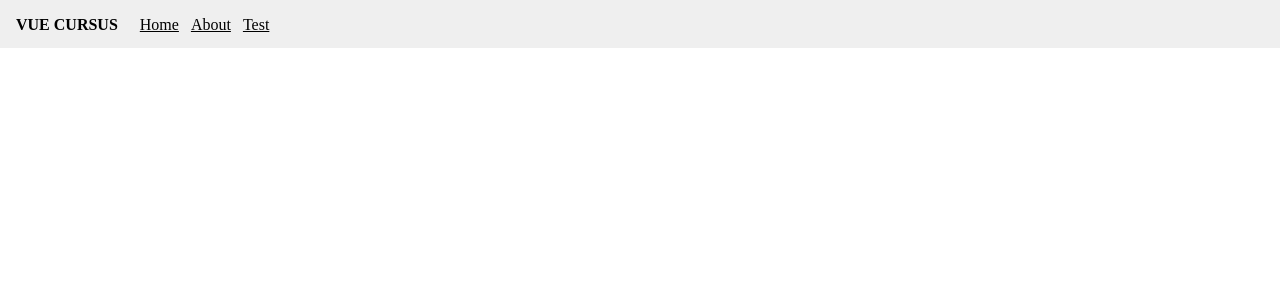
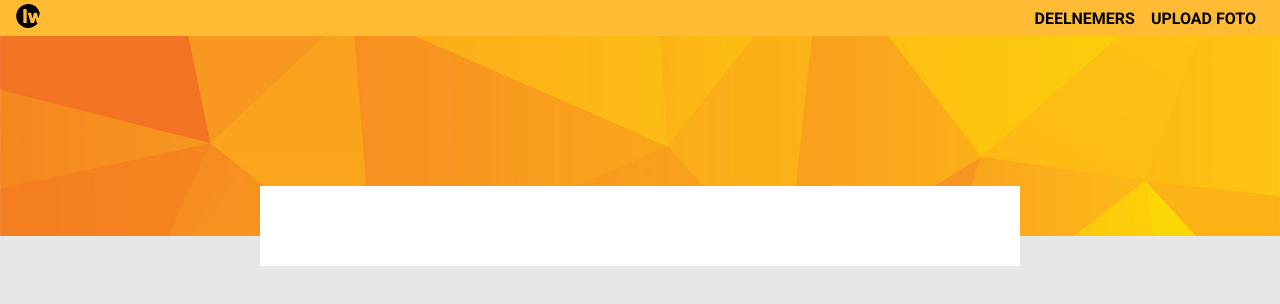
Before and after one commit to jeffrhap/vue-cursus, a Vue app: page /upload in a window 1280 px wide. Shown: the top 304 px of the page. Built offline with nearby package versions, Linux system fonts and the light colour scheme.

Commit message:
Home and detail page website

```diff
--- a/src/assets/scss/main.scss
+++ b/src/assets/scss/main.scss
@@ -1,3 +1,5 @@
+@import url('https://fonts.googleapis.com/css2?family=Roboto:wght@300;400;700&display=swap');
+
 * {
     box-sizing: border-box;
 }
@@ -5,6 +7,7 @@
 body {
     padding: 0;
     margin: 0;
+    font-family: 'Roboto', sans-serif;
 }
 
 a {
@@ -12,5 +15,15 @@ a {
 }
 
 .page {
-    padding: 16px;
+    background-color: #e7e7e7;
+    min-height: calc(100vh - 36px);
 }
+
+h1 {
+    margin: 0;
+    padding-bottom: 8px;
+    font-size: 24px;
+    font-weight: bold;
+    text-transform: uppercase;
+    color: #febb33;
+}
--- a/src/components/Button.vue
+++ /dev/null
@@ -1,25 +0,0 @@
-<template>
-  <div>
-    <router-link :to="to" class="button" v-if="type == 'back'">Back</router-link>
-    <router-link :to="to" class="button" v-else>{{ text }}</router-link>
-  </div>
-</template>
-
-<script>
-export default {
-  name: "Button",
-  props: {
-    to: String,
-    text: String || null,
-    type: String || null,
-  },
-};
-</script>
-
-<style lang="scss">
-    .button {
-        display: inline-block;
-        padding: 12px 24px;
-        background-color: lightblue;
-    }
-</style>
--- a/src/components/Contestants.vue
+++ b/src/components/Contestants.vue
@@ -1,11 +1,10 @@
 <template>
   <div>
-    <div class="contestant" v-for="contestant in data" :key="contestant.id">
+    <div class="contestant" v-for="contestant in data" :key="contestant.id" @click="$emit('contestantDetails', contestant.id)">
       <div class="contestant-info">
         <div class="name">{{ contestant.naam }}</div>
         <div class="team">{{ contestant.afdeling }}</div>
       </div>
-      <div class="remove" v-on:click="$emit('removeContestant', contestant.id)">X</div>
     </div>
   </div>
 </template>
@@ -20,5 +19,25 @@ export default {
 </script>
 
 <style lang="scss">
+.contestant {
+    display: flex;
+    justify-content: space-between;
+    align-items: center;
+    padding: 1rem;
+    margin-bottom: 16px;
+    border: 1px solid #febb33;
+    border-left: 6px solid #febb33;
+    box-shadow: 0 3px 6px 0 rgba($color: #000000, $alpha: 0.12);
+    transition: all 0.2s ease-in-out;
+    cursor: pointer;
 
+    &:hover {
+      transform: scale(1.02);
+    }
+
+    .name {
+      font-size: 20px;
+      font-weight: bold;
+    }
+  }
 </style>
--- /dev/null
+++ b/src/components/Header.vue
@@ -0,0 +1,17 @@
+<template>
+  <div class="header"></div>
+</template>
+
+<script>
+export default {};
+</script>
+
+<style lang="scss" scoped>
+    .header {
+        height: 200px;
+        background-image: url('../assets/images/geel.jpg');
+        background-repeat: no-repeat;
+        background-position: center;
+        background-size: cover;
+    }
+</style>
--- a/src/components/Nav.vue
+++ b/src/components/Nav.vue
@@ -1,9 +1,12 @@
 <template>
   <nav>
-    <div class="title">Vue cursus</div>
-    <router-link to="/">Home</router-link>
-    <router-link to="/about">About</router-link>
-    <router-link to="/test">Test</router-link>
+    <router-link to="/">
+      <img class="logo" src="../assets/images/logo.svg" alt="Livewall" />
+    </router-link>
+    <div class="menu-holder">
+      <router-link class="link" to="/">Deelnemers</router-link>
+      <router-link class="link" to="/upload">Upload foto</router-link>
+    </div>
   </nav>
 </template>
 
@@ -15,19 +18,25 @@ export default {
 
 <style lang="scss">
 nav {
-   background-color:#efefef;
-   height: 48px;
+  display: flex;
+  justify-content: space-between;
+  align-items: center;
+   background-color:#febb33;
+   height: 36px;
+   padding: 8px 16px;
 
-   .title {
-	   padding: 1rem;
-	   font-weight: bold;
-	   text-transform: uppercase;
-	   color: #000000;
-	   display: inline-block;
+   .logo {
+     width: 24px;
+     height: 24px;
    }
 
-   a {
-       margin: 0 6px;
+   .menu-holder {
+     .link {
+       margin: 0 8px;
+       font-weight: bold;
+       text-decoration: none;
+       text-transform: uppercase;
+     }
    }
  }
 </style>
--- a/src/main.js
+++ b/src/main.js
@@ -6,12 +6,12 @@ import App from './App.vue'
 import router from './router'
 import store from './store'
 
-import Button from '@/components/Button.vue';
+import Header from '@/components/Header.vue';
 import Contestants from '@/components/Contestants.vue';
 
 import '@/assets/scss/main.scss'
 
-Vue.component('Button', Button)
+Vue.component('Header', Header)
 Vue.component('Contestants', Contestants)
 
 // https://www.npmjs.com/package/vue-axios
--- a/src/router/index.js
+++ b/src/router/index.js
@@ -1,8 +1,8 @@
 import Vue from 'vue'
 import VueRouter from 'vue-router'
 import Home from '../views/Home.vue'
-import About from '../views/About.vue'
-import Test from '../views/Test.vue'
+import Contestant from '../views/Contestant.vue'
+import Upload from '../views/Upload.vue'
 
 Vue.use(VueRouter)
 
@@ -13,14 +13,14 @@ const routes = [
     component: Home
   },
   {
-    path: '/about',
-    name: 'About',
-    component: About
+    path: '/contestant/:id',
+    name: 'Contestant',
+    component: Contestant
   },
   {
-    path: '/test',
-    name: 'Test',
-    component: Test
+    path: '/upload',
+    name: 'Upload',
+    component: Upload
   }
 ]
 
--- a/src/views/About.vue
+++ /dev/null
@@ -1,11 +0,0 @@
-<template>
-  <div class="page">
-    <h1>About page</h1>
-  </div>
-</template>
-
-<script>
-export default {
-  name: "About",
-};
-</script>
--- /dev/null
+++ b/src/views/Contestant.vue
@@ -0,0 +1,92 @@
+<template>
+  <div class="page">
+    <Header />
+
+    <div class="contestant-holder">
+      <h1 class="title">Deelnemer details</h1>
+      <div class="content-holder">
+        <div class="content-row">
+          <div class="heading">Naam</div>
+          <div class="content">{{ this.contestant.naam }}</div>
+        </div>
+        <div class="content-row">
+          <div class="heading">Afdeling</div>
+          <div class="content">{{ this.contestant.afdeling }}</div>
+        </div>
+        <div class="content-row">
+          <div class="heading">Persoonlijke tekst</div>
+          <div class="content">{{ this.contestant.tekst }}</div>
+        </div>
+      </div>
+      <div class="image-holder">
+        <img :src="this.contestant.img" />
+      </div>
+    </div>
+  </div>
+</template>
+
+<script>
+export default {
+  name: "Contestant",
+  data() {
+    return {
+      contestant: "",
+    };
+  },
+  methods: {
+    getContestantDetails() {
+      this.axios
+        .post("http://dump.lwdev.nl/vue-cursus-api/deelnemerDetails/", {
+          id: this.$route.params.id,
+        })
+        .then((response) => {
+          const data = response.data;
+          this.contestant = data;
+        });
+    },
+  },
+  created() {
+    this.getContestantDetails();
+  },
+};
+</script>
+
+<style lang="scss" scoped>
+  .contestant-holder {
+    display: flex;
+    justify-content: flex-start;
+    align-items: flex-start;
+    flex-wrap: wrap;
+  }
+
+  .title {
+    width: 100%;
+    margin-bottom: 24px;
+  }
+
+  .content-holder {
+    width: calc(50% - 12px);
+    margin-right: 24px;
+    .content-row {
+      margin-bottom: 24px;
+
+      .heading {
+        font-size: 24px;
+        font-weight: bold;
+        text-transform: uppercase;
+      }
+
+      .content {
+        font-size: 24px;
+      }
+    }
+  }
+
+  .image-holder {
+    width: calc(50% - 12px);
+
+    img {
+      width: 100%;
+    }
+  }
+</style>
--- a/src/views/Home.vue
+++ b/src/views/Home.vue
@@ -1,21 +1,14 @@
 <template>
   <div class="page">
-    <h1>Home</h1>
-    <p>Welkom {{ name }} bij de cursus</p>
-    <p>{{ team }} Rulez!!</p>
+    <Header />
 
-    <Contestants v-bind:data="this.contestants" v-on:removeContestant="removeContestant" />
-
-    <div class="form">
-      <h2>Voeg deelnemer toe</h2>
-      <div class="name">Naam:</div>
-      <input type="text" v-model="newContestantName" />
-      <div class="name">Team:</div>
-      <input type="text" v-model="newContestantTeam" />
-      <button @click="newContestant">Voeg toe</button>
-
-      <!-- <Button to="/test" text="To test" />
-      <Button to="/about" text="To about" type="back" /> -->
+    <div class="contestant-holder">
+      <h1>Zoek deelnemer</h1>
+      <input class="search" type="text" v-model="searchInput" />
+      <Contestants
+        :data="filterContestants"
+        @contestantDetails="contestantDetails"
+      />
     </div>
   </div>
 </template>
@@ -25,42 +18,24 @@ export default {
   name: "Home",
   data() {
     return {
-      name: "Jeffrey",
-      team: "Engagement",
-      newContestantName: "",
-      newContestantTeam: "",
+      searchInput: "",
       contestants: [],
     };
   },
+  computed: {
+    filterContestants() {
+      const search = this.searchInput.toLowerCase().trim();
+
+      if (!search) return this.contestants;
+
+      return this.contestants.filter(
+        (contestant) =>
+          contestant.naam.toLowerCase().trim().indexOf(search) > -1 ||
+          contestant.afdeling.toLowerCase().trim().indexOf(search) > -1
+      );
+    },
+  },
   methods: {
-    newContestant() {
-      if (this.newContestantName && this.newContestantTeam) {
-        this.axios
-          .post("http://dump.lwdev.nl/vue-cursus-api/addDeelnemer/", {
-            naam: this.newContestantName,
-            afdeling: this.newContestantTeam,
-          })
-          .then((response) => {
-            this.getContestants();
-
-            this.newContestantName = "";
-            this.newContestantTeam = "";
-          });
-      } else {
-        console.error("Niet alle velden zijn ingevuld");
-      }
-    },
-
-    removeContestant(id) {
-      this.axios
-        .post("http://dump.lwdev.nl/vue-cursus-api/deleteDeelnemer/", {
-          id: id,
-        })
-        .then((response) => {
-          this.getContestants();
-        });
-    },
-
     getContestants() {
       this.axios
         .get("http://dump.lwdev.nl/vue-cursus-api/deelnemers/")
@@ -68,8 +43,11 @@ export default {
           this.contestants = response.data;
         });
     },
+
+    contestantDetails(id) {
+      this.$router.push({ path: `/contestant/${id}` });
+    },
   },
-  beforeCreate() {},
 
   created() {
     this.getContestants();
@@ -78,27 +56,18 @@ export default {
 </script>
 
 <style lang="scss">
-  .contestant {
-    display: flex;
-    justify-content: space-between;
-    align-items: center;
-    padding: 1rem;
-    margin-bottom: 16px;
-    background-color: lightblue;
+  .contestant-holder {
+    max-width: 760px;
+    margin: -50px auto 0;
+    padding: 40px 60px;
+    background-color: #ffffff;
 
-    .name {
-      font-size: 20px;
-      font-weight: bold;
-    }
-
-    .remove {
-      cursor: pointer;
-    }
-  }
-
-  .form {
-    button {
-      display: block;
+    .search {
+      margin-bottom: 32px;
+      width: 100%;
+      padding: 8px;
+      border: 1px solid lightgrey;
+      border-radius: 4px;
     }
   }
 </style>
--- a/src/views/Test.vue
+++ /dev/null
@@ -1,15 +0,0 @@
-<template>
-    <div class="page">
-        Test pagina
-    </div>
-</template>
-
-<script>
-    export default {
-
-    }
-</script>
-
-<style lang="scss">
-
-</style>
--- /dev/null
+++ b/src/views/Upload.vue
@@ -0,0 +1,22 @@
+<template>
+  <div class="page">
+    <Header />
+
+    <div class="holder"></div>
+  </div>
+</template>
+
+<script>
+export default {
+  name: "Upload",
+};
+</script>
+
+<style lang="scss">
+    .holder {
+        max-width: 760px;
+        margin: -50px auto 0;
+        padding: 40px 60px;
+        background-color: #ffffff;
+    }
+</style>
```
Also changed, not shown: src/assets/images/geel.jpg (added), src/assets/images/logo.svg (added).
